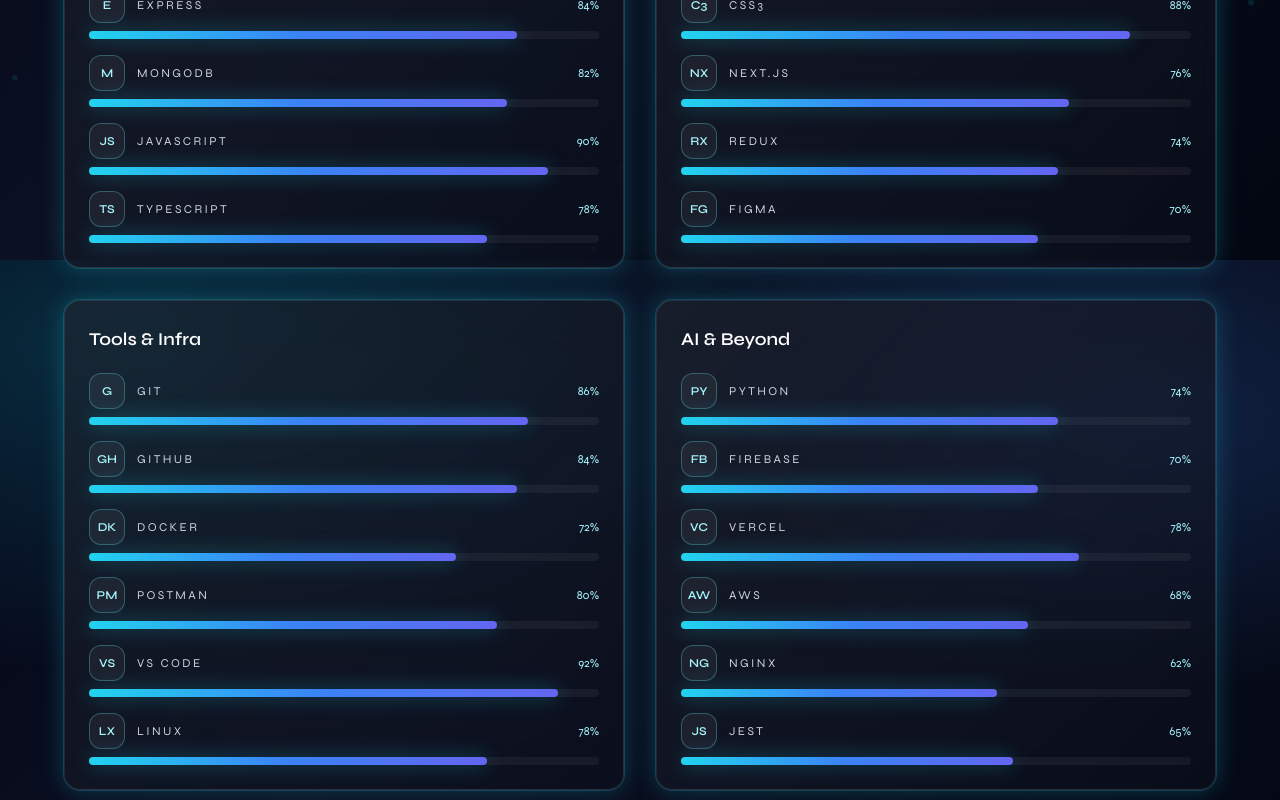
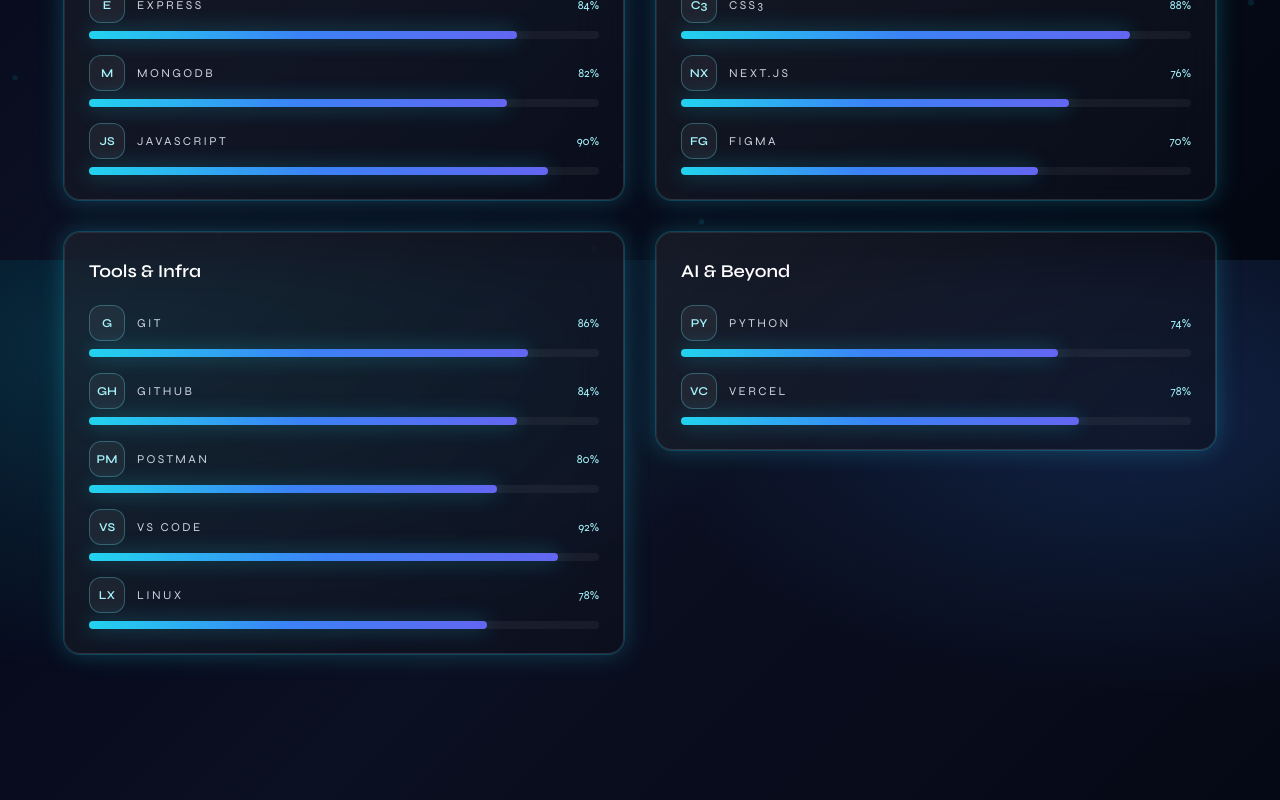
Before and after one commit to Masood0319/TariqMasood, a React (Vite) app: page /skills in a window 1280 px wide. Shown: the part 540-1340 px from the top of the page. Built offline with nearby package versions, Linux system fonts and the light colour scheme; no server answers.

Commit message:
Update Skills.jsx

```diff
--- a/src/pages/Skills.jsx
+++ b/src/pages/Skills.jsx
@@ -13,7 +13,6 @@
       { name: "Express", level: 84, icon: "E" },
       { name: "MongoDB", level: 82, icon: "M" },
       { name: "JavaScript", level: 90, icon: "JS" },
-      { name: "TypeScript", level: 78, icon: "TS" },
     ],
   },
   {
@@ -23,7 +22,6 @@
       { name: "HTML5", level: 92, icon: "H5" },
       { name: "CSS3", level: 88, icon: "C3" },
       { name: "Next.js", level: 76, icon: "NX" },
-      { name: "Redux", level: 74, icon: "RX" },
       { name: "Figma", level: 70, icon: "FG" },
     ],
   },
@@ -32,7 +30,6 @@
     skills: [
       { name: "Git", level: 86, icon: "G" },
       { name: "GitHub", level: 84, icon: "GH" },
-      { name: "Docker", level: 72, icon: "DK" },
       { name: "Postman", level: 80, icon: "PM" },
       { name: "VS Code", level: 92, icon: "VS" },
       { name: "Linux", level: 78, icon: "LX" },
@@ -42,11 +39,7 @@
     title: "AI & Beyond",
     skills: [
       { name: "Python", level: 74, icon: "PY" },
-      { name: "Firebase", level: 70, icon: "FB" },
       { name: "Vercel", level: 78, icon: "VC" },
-      { name: "AWS", level: 68, icon: "AW" },
-      { name: "Nginx", level: 62, icon: "NG" },
-      { name: "Jest", level: 65, icon: "JS" },
     ],
   },
 ];
```
